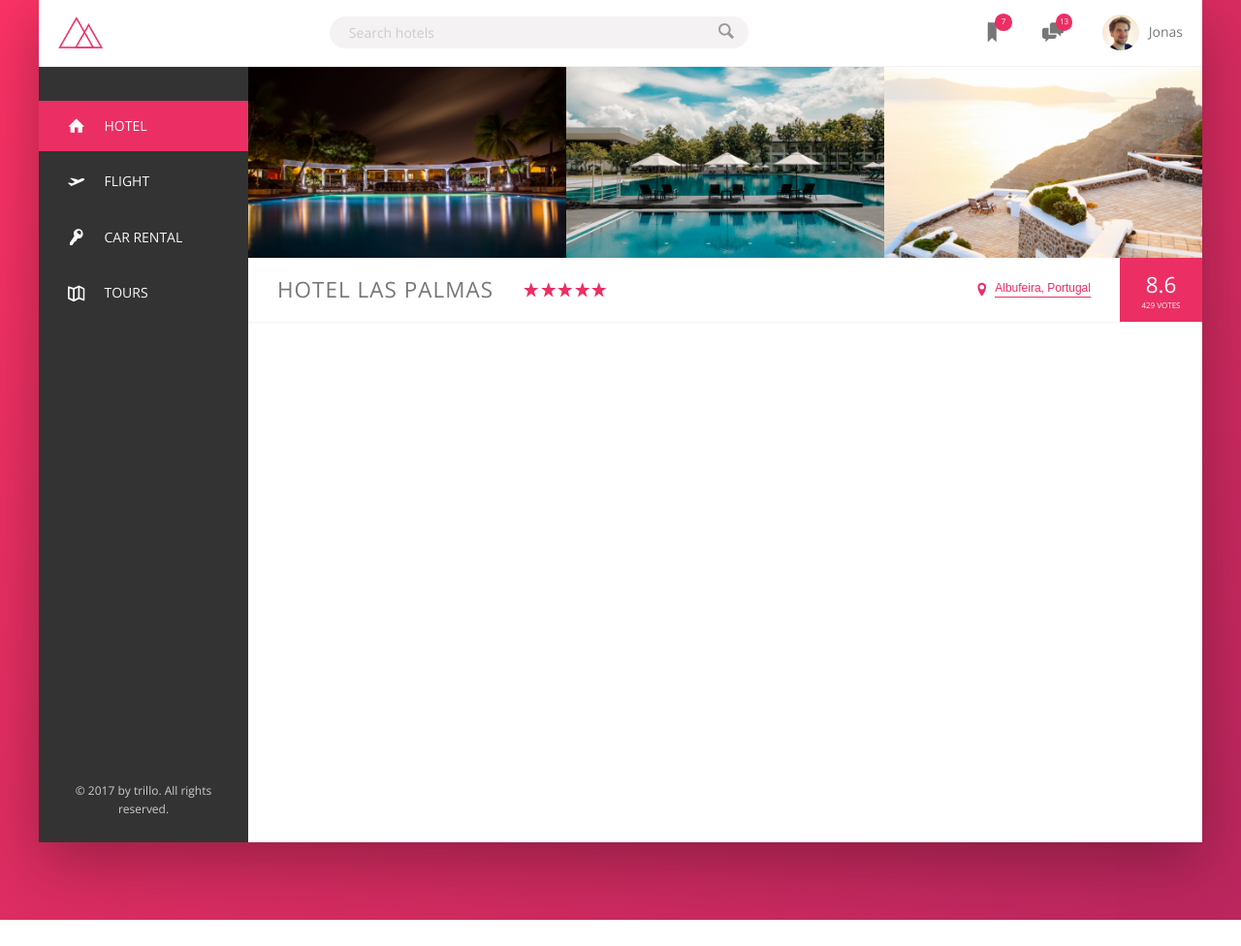
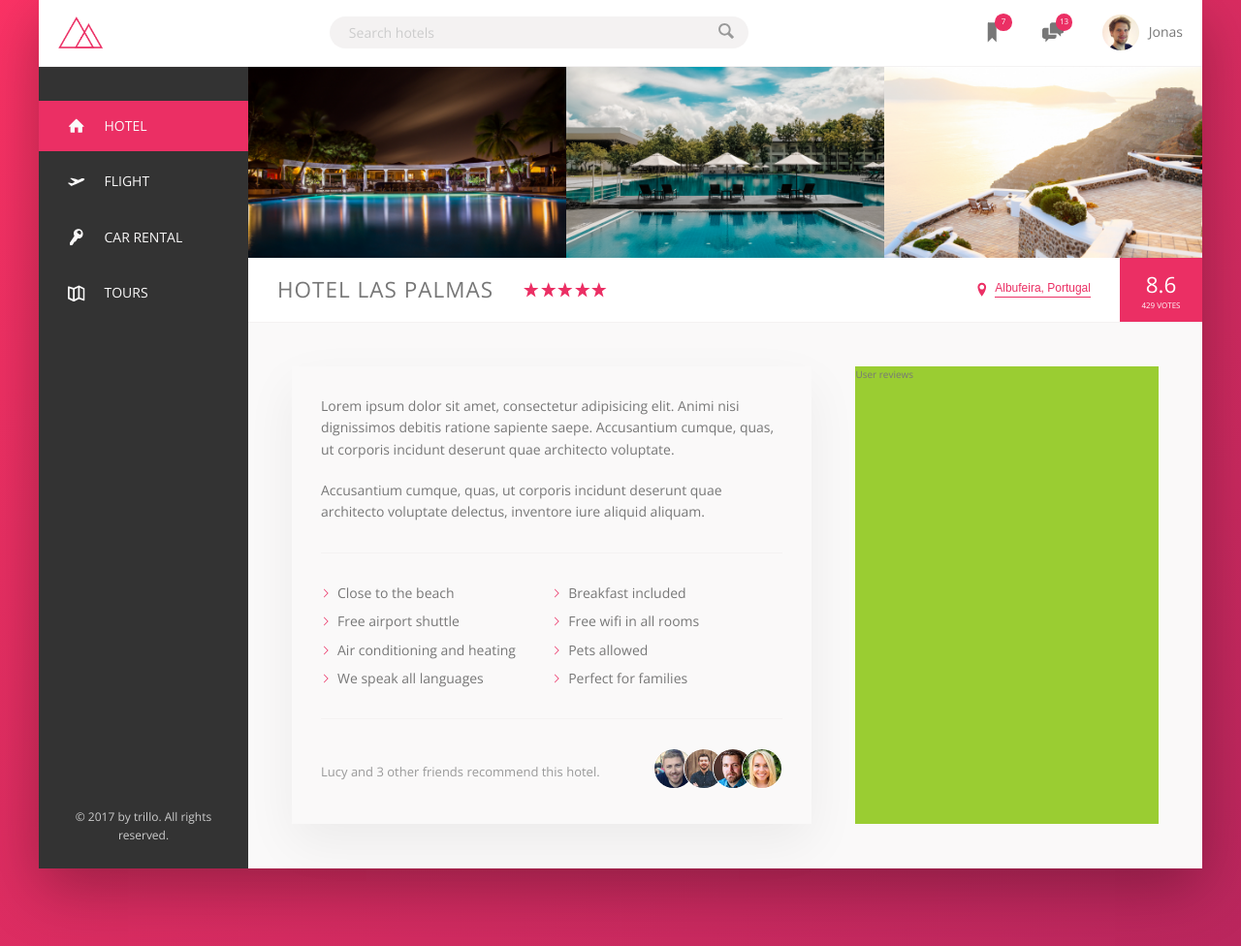
Before and after one commit to ccquach/advanced-css-and-sass-course, a PHP site: page / in a window 1280 px wide. Shown: the part 81-1057 px from the top of the page at 97% size. Before the commit the page ends 1030 px from the top, so only its background shows below. Run offline with PHP 8.4, Linux system fonts and the light colour scheme.

Commit message:
Trillo - add description section

```diff
--- a/Trillo/css/style.css
+++ b/Trillo/css/style.css
@@ -22,7 +22,9 @@
   --color-grey-dark-3: #999;
   --color-white: #fff;
   --color-black: #000;
-  --shadow-dark: 0 2rem 6rem rgba(0, 0, 0, 0.3); }
+  --shadow-dark: 0 2rem 6rem rgba(0, 0, 0, 0.3);
+  --shadow-light: 0 2rem 5rem rgba(0, 0, 0, 0.06);
+  --line: 1px solid var(--color-grey-light-2); }
 
 *,
 *::before,
@@ -47,6 +49,9 @@ body {
   line-height: 1.6;
   color: var(--color-grey-dark-2); }
 
+.paragraph:not(:last-of-type) {
+  margin-bottom: 2rem; }
+
 .btn-inline {
   border: none;
   color: var(--color-primary);
@@ -62,6 +67,45 @@ body {
   .btn-inline:focus {
     outline: none;
     animation: pulsate 1s infinite; }
+
+.list {
+  list-style: none;
+  margin: 3rem 0;
+  padding: 3rem 0 2.3rem;
+  border-top: var(--line);
+  border-bottom: var(--line);
+  display: flex;
+  flex-wrap: wrap; }
+  .list__item {
+    flex: 0 0 50%;
+    margin-bottom: 0.7rem; }
+    .list__item::before {
+      content: '';
+      display: inline-block;
+      height: 1rem;
+      width: 1rem;
+      margin-right: 0.7rem;
+      background-color: var(--color-primary);
+      -webkit-mask-image: url("../img/chevron-thin-right.svg");
+      -webkit-mask-size: cover;
+      mask-image: url("../img/chevron-thin-right.svg");
+      mask-size: cover; }
+
+.recommend {
+  font-size: 1.3rem;
+  color: var(--color-grey-dark-3);
+  display: flex;
+  align-items: center; }
+  .recommend__count {
+    margin-right: auto; }
+  .recommend__photo {
+    box-sizing: content-box;
+    height: 4rem;
+    width: 4rem;
+    border-radius: 50%;
+    border: 1px solid var(--color-white); }
+    .recommend__photo:not(:last-child) {
+      margin-right: -1.5rem; }
 
 .search {
   flex: 0 0 40%;
@@ -117,12 +161,25 @@ body {
   flex: 0 0 18%; }
 
 .main-view {
-  flex: 1;
-  height: 80rem; }
+  flex: 1; }
+
+.detail {
+  display: flex;
+  padding: 4.5rem;
+  background-color: var(--color-grey-light-1);
+  border-bottom: var(--line); }
+
+.description {
+  flex: 0 0 60%;
+  margin-right: 4.5rem; }
+
+.user-reviews {
+  background-color: yellowgreen;
+  flex: 1; }
 
 .header {
   background-color: var(--color-white);
-  border-bottom: 1px solid var(--color-grey-light-2);
+  border-bottom: var(--line);
   font-size: 1.4rem;
   display: flex;
   justify-content: space-between;
@@ -169,51 +226,10 @@ body {
 
 .main-view {
   background-color: var(--color-white); }
-  .main-view .gallery {
-    display: flex; }
-    .main-view .gallery__photo {
-      width: 100%;
-      display: block; }
-  .main-view .overview {
-    border-bottom: 1px solid var(--color-grey-light-2);
-    display: flex;
-    align-items: center; }
-    .main-view .overview__heading {
-      font-size: 2.25rem;
-      font-weight: 300;
-      text-transform: uppercase;
-      letter-spacing: 1px;
-      padding: 1.5rem 3rem; }
-    .main-view .overview__stars {
-      margin-right: auto;
-      display: flex; }
-    .main-view .overview__icon--star, .main-view .overview__icon--location {
-      width: 1.75rem;
-      height: 1.75rem;
-      fill: var(--color-primary); }
-    .main-view .overview__location {
-      font-size: 1.2rem;
-      display: flex;
-      align-items: center; }
-    .main-view .overview__icon--location {
-      margin-right: 0.5rem; }
-    .main-view .overview__rating {
-      background-color: var(--color-primary);
-      margin-left: 3rem;
-      color: var(--color-white);
-      padding: 0 2.25rem;
-      align-self: stretch;
-      display: flex;
-      flex-direction: column;
-      justify-content: center;
-      align-items: center; }
-      .main-view .overview__rating--average {
-        font-size: 2.25rem;
-        font-weight: 300;
-        margin-bottom: -3px; }
-      .main-view .overview__rating--count {
-        font-size: 0.8rem;
-        text-transform: uppercase; }
+  .main-view .description {
+    box-shadow: var(--shadow-light);
+    padding: 3rem;
+    font-size: 1.4rem; }
 
 .sidebar {
   background-color: var(--color-grey-dark-1);
--- a/Trillo/index.html
+++ b/Trillo/index.html
@@ -98,6 +98,8 @@
         </div>
       </nav>
 
+      <!-- MAIN VIEW -->
+
       <main class="main-view">
         <!-- GALLERY -->
         <div class="gallery">
@@ -147,6 +149,43 @@
             <div class="overview__rating--count">429 votes</div>
           </div>
         </div>
+
+        <!-- DETAIL -->
+        <div class="detail">
+          <div class="description">
+            <p class="paragraph">
+              Lorem ipsum dolor sit amet, consectetur adipisicing elit. Animi nisi dignissimos debitis ratione sapiente saepe. Accusantium
+              cumque, quas, ut corporis incidunt deserunt quae architecto voluptate.
+            </p>
+            <p class="paragraph">
+              Accusantium cumque, quas, ut corporis incidunt deserunt quae architecto voluptate delectus, inventore iure aliquid aliquam.
+            </p>
+            <ul class="list">
+              <li class="list__item">Close to the beach</li>
+              <li class="list__item">Breakfast included</li>
+              <li class="list__item">Free airport shuttle</li>
+              <li class="list__item">Free wifi in all rooms</li>
+              <li class="list__item">Air conditioning and heating</li>
+              <li class="list__item">Pets allowed</li>
+              <li class="list__item">We speak all languages</li>
+              <li class="list__item">Perfect for families</li>
+            </ul>
+            <div class="recommend">
+              <p class="recommend__count">
+                Lucy and 3 other friends recommend this hotel.
+              </p>
+              <div class="recommend__friends">
+                <img src="./img/user-3.jpg" alt="Friend 1" class="recommend__photo">
+                <img src="./img/user-4.jpg" alt="Friend 2" class="recommend__photo">
+                <img src="./img/user-5.jpg" alt="Friend 3" class="recommend__photo">
+                <img src="./img/user-6.jpg" alt="Friend 4" class="recommend__photo">
+              </div>
+            </div>
+          </div>
+          <div class="user-reviews">
+            User reviews
+          </div>
+        </div>
       </main>
     </div>
   </div>
--- a/Trillo/sass/base/_base.scss
+++ b/Trillo/sass/base/_base.scss
@@ -16,6 +16,9 @@
   --color-black: #000;
 
   --shadow-dark: 0 2rem 6rem rgba(0, 0, 0, 0.3);
+  --shadow-light: 0 2rem 5rem rgba(0, 0, 0, 0.06);
+
+  --line: 1px solid var(--color-grey-light-2);
 }
 
 *,
--- a/Trillo/sass/base/_typography.scss
+++ b/Trillo/sass/base/_typography.scss
@@ -4,3 +4,7 @@ body {
   line-height: 1.6;
   color: var(--color-grey-dark-2);
 }
+
+.paragraph:not(:last-of-type) {
+  margin-bottom: 2rem;
+}
--- /dev/null
+++ b/Trillo/sass/components/_list.scss
@@ -0,0 +1,32 @@
+.list {
+  list-style: none;
+  margin: 3rem 0;
+  padding: 3rem 0 2.3rem;
+  border-top: var(--line);
+  border-bottom: var(--line);
+
+  display: flex;
+  flex-wrap: wrap;
+
+  &__item {
+    flex: 0 0 50%;
+    margin-bottom: 0.7rem;
+
+    &::before {
+      content: '';
+      display: inline-block;
+      height: 1rem;
+      width: 1rem;
+      margin-right: 0.7rem;
+
+      // background-image: url('../img/chevron-thin-right.svg');
+      // background-size: cover;
+
+      background-color: var(--color-primary);
+      -webkit-mask-image: url('../img/chevron-thin-right.svg');
+      -webkit-mask-size: cover;
+      mask-image: url('../img/chevron-thin-right.svg');
+      mask-size: cover;
+    }
+  }
+}
--- /dev/null
+++ b/Trillo/sass/components/_recommend.scss
@@ -0,0 +1,23 @@
+.recommend {
+  font-size: 1.3rem;
+  color: var(--color-grey-dark-3);
+
+  display: flex;
+  align-items: center;
+
+  &__count {
+    margin-right: auto;
+  }
+
+  &__photo {
+    box-sizing: content-box;
+    height: 4rem;
+    width: 4rem;
+    border-radius: 50%;
+    border: 1px solid var(--color-white);
+
+    &:not(:last-child) {
+      margin-right: -1.5rem;
+    }
+  }
+}
--- a/Trillo/sass/layout/_header.scss
+++ b/Trillo/sass/layout/_header.scss
@@ -1,6 +1,6 @@
 .header {
   background-color: var(--color-white);
-  border-bottom: 1px solid var(--color-grey-light-2);
+  border-bottom: var(--line);
   font-size: 1.4rem;
 
   display: flex;
--- a/Trillo/sass/layout/_layout.scss
+++ b/Trillo/sass/layout/_layout.scss
@@ -21,6 +21,21 @@
 
 .main-view {
   flex: 1;
+}
 
-  height: 80rem;
+.detail {
+  display: flex;
+  padding: 4.5rem;
+  background-color: var(--color-grey-light-1);
+  border-bottom: var(--line);
 }
+
+.description {
+  flex: 0 0 60%;
+  margin-right: 4.5rem;
+}
+
+.user-reviews {
+  background-color: yellowgreen;
+  flex: 1;
+}
--- a/Trillo/sass/layout/_main-view.scss
+++ b/Trillo/sass/layout/_main-view.scss
@@ -1,79 +1,9 @@
 .main-view {
   background-color: var(--color-white);
 
-  // GALLERY
-
-  .gallery {
-    display: flex;
-
-    &__photo {
-      width: 100%;
-      display: block;
-    }
-  }
-
-  // OVERVIEW
-
-  .overview {
-    border-bottom: 1px solid var(--color-grey-light-2);
-
-    display: flex;
-    align-items: center;
-
-    &__heading {
-      font-size: 2.25rem;
-      font-weight: 300;
-      text-transform: uppercase;
-      letter-spacing: 1px;
-      padding: 1.5rem 3rem;
-    }
-
-    &__stars {
-      margin-right: auto;
-      display: flex;
-    }
-
-    &__icon {
-      &--star,
-      &--location {
-        width: 1.75rem;
-        height: 1.75rem;
-        fill: var(--color-primary);
-      }
-    }
-
-    &__location {
-      font-size: 1.2rem;
-      display: flex;
-      align-items: center;
-    }
-
-    &__icon--location {
-      margin-right: 0.5rem;
-    }
-
-    &__rating {
-      background-color: var(--color-primary);
-      margin-left: 3rem;
-      color: var(--color-white);
-      padding: 0 2.25rem;
-      align-self: stretch;
-
-      display: flex;
-      flex-direction: column;
-      justify-content: center;
-      align-items: center;
-
-      &--average {
-        font-size: 2.25rem;
-        font-weight: 300;
-        margin-bottom: -3px;
-      }
-
-      &--count {
-        font-size: 0.8rem;
-        text-transform: uppercase;
-      }
-    }
+  .description {
+    box-shadow: var(--shadow-light);
+    padding: 3rem;
+    font-size: 1.4rem;
   }
 }
--- a/Trillo/sass/main.scss
+++ b/Trillo/sass/main.scss
@@ -6,9 +6,13 @@
 @import './base/typography';
 
 @import './components/button';
+@import './components/list';
+@import './components/recommend';
 @import './components/search';
 
 @import './layout/layout';
 @import './layout/header';
 @import './layout/main-view';
 @import './layout/sidebar';
+
+@import './pages/hotel';
--- /dev/null
+++ b/Trillo/sass/pages/_hotel.scss
@@ -0,0 +1,77 @@
+.main-view {
+  // GALLERY
+
+  .gallery {
+    display: flex;
+
+    &__photo {
+      width: 100%;
+      display: block;
+    }
+  }
+
+  // OVERVIEW
+
+  .overview {
+    border-bottom: var(--line);
+
+    display: flex;
+    align-items: center;
+
+    &__heading {
+      font-size: 2.25rem;
+      font-weight: 300;
+      text-transform: uppercase;
+      letter-spacing: 1px;
+      padding: 1.5rem 3rem;
+    }
+
+    &__stars {
+      margin-right: auto;
+      display: flex;
+    }
+
+    &__icon {
+      &--star,
+      &--location {
+        width: 1.75rem;
+        height: 1.75rem;
+        fill: var(--color-primary);
+      }
+    }
+
+    &__location {
+      font-size: 1.2rem;
+      display: flex;
+      align-items: center;
+    }
+
+    &__icon--location {
+      margin-right: 0.5rem;
+    }
+
+    &__rating {
+      background-color: var(--color-primary);
+      margin-left: 3rem;
+      color: var(--color-white);
+      padding: 0 2.25rem;
+      align-self: stretch;
+
+      display: flex;
+      flex-direction: column;
+      justify-content: center;
+      align-items: center;
+
+      &--average {
+        font-size: 2.25rem;
+        font-weight: 300;
+        margin-bottom: -3px;
+      }
+
+      &--count {
+        font-size: 0.8rem;
+        text-transform: uppercase;
+      }
+    }
+  }
+}
```
Also changed, not shown: other parts of Trillo/css/style.css (+47 -0 lines).
